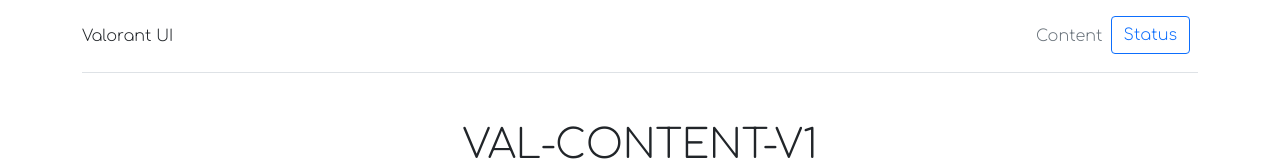
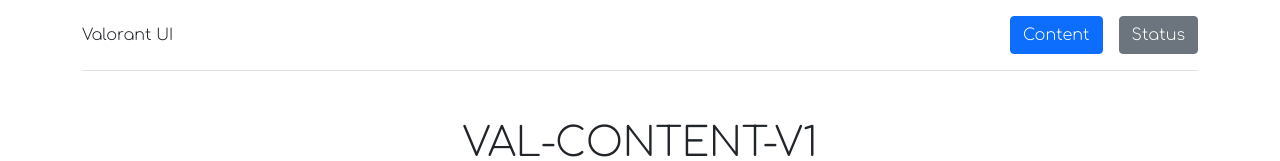
Before and after one commit to stepGT/this_react_vlui, a React (Create React App) app: page / in a window 1280 px wide. Shown: the top 161 px of the page. Built offline with nearby package versions, Linux system fonts and the light colour scheme; no server answers.

Commit message:
Added favicon and correct buttons

```diff
--- a/src/components/Menu.jsx
+++ b/src/components/Menu.jsx
@@ -1,5 +1,5 @@
 import { Link } from 'react-router-dom';
-import { Nav, Container } from 'react-bootstrap';
+import { Nav, Container, Button } from 'react-bootstrap';
 
 const Menu = () => {
   return (
@@ -14,19 +14,16 @@
         <Nav>
           <ul className="nav col-12 col-md-auto mb-2 justify-content-center mb-md-0">
             <li>
-              <Link to="/" className="nav-link px-2 link-secondary">
-                Content
+              <Link className='pe-3' to="/">
+                <Button variant="primary">Content</Button>
+              </Link>
+            </li>
+            <li>
+              <Link to="/status">
+                <Button variant="secondary">Status</Button>
               </Link>
             </li>
           </ul>
-
-          <div className="col-md-3 text-end">
-            <Link to="/status">
-              <button type="button" className="btn btn-outline-primary me-2">
-                Status
-              </button>
-            </Link>
-          </div>
         </Nav>
       </header>
     </Container>
```
Also changed, not shown: 1 other file (tests, documents, lock files or other folders).
